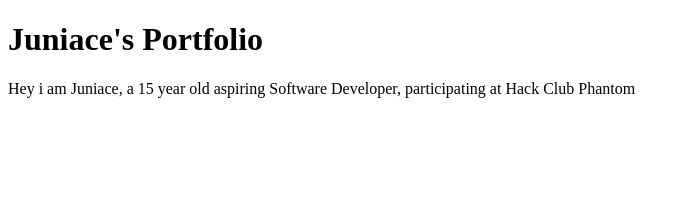
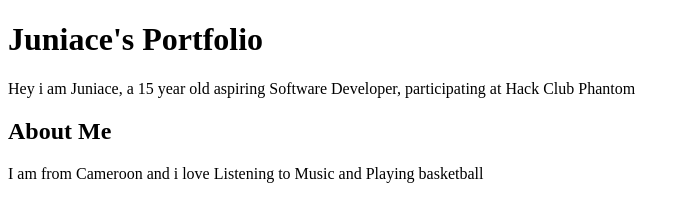
Before and after one commit to juniacework-create/my-portfolio, a plain HTML site: page index.html in a window 1280 px wide. Shown: the whole page, without its empty margins (0-690 px from the left). Drawn offline with Linux system fonts and the light colour scheme.

Commit message:
add an about me section

```diff
--- a/index.html
+++ b/index.html
@@ -6,5 +6,8 @@
     <body>
         <h1>Juniace's Portfolio</h1>
         <p> Hey i am Juniace,  a 15 year old aspiring Software Developer, participating at Hack Club Phantom</p>
+
+        <h2>About Me </h2>
+        <p> I am from Cameroon and i love Listening to Music and Playing basketball</p>
     </body>
 </html>
```
